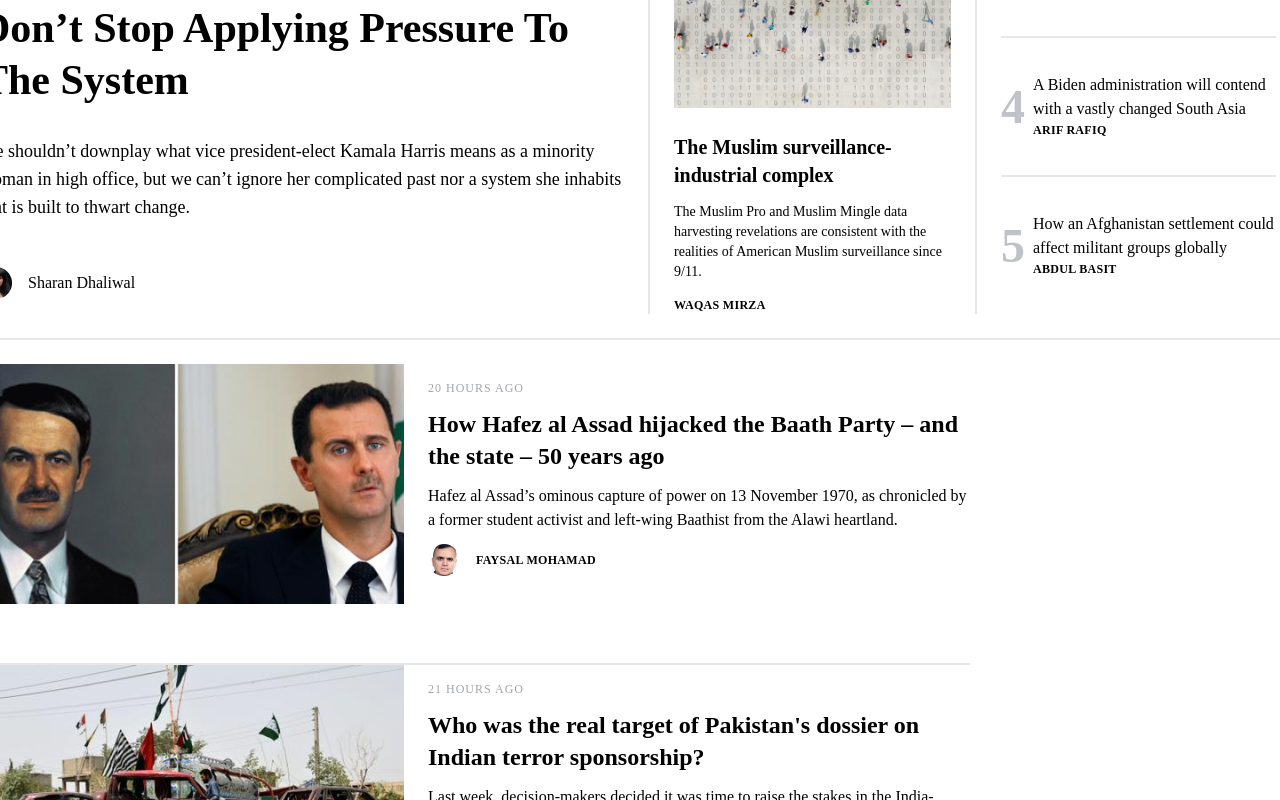
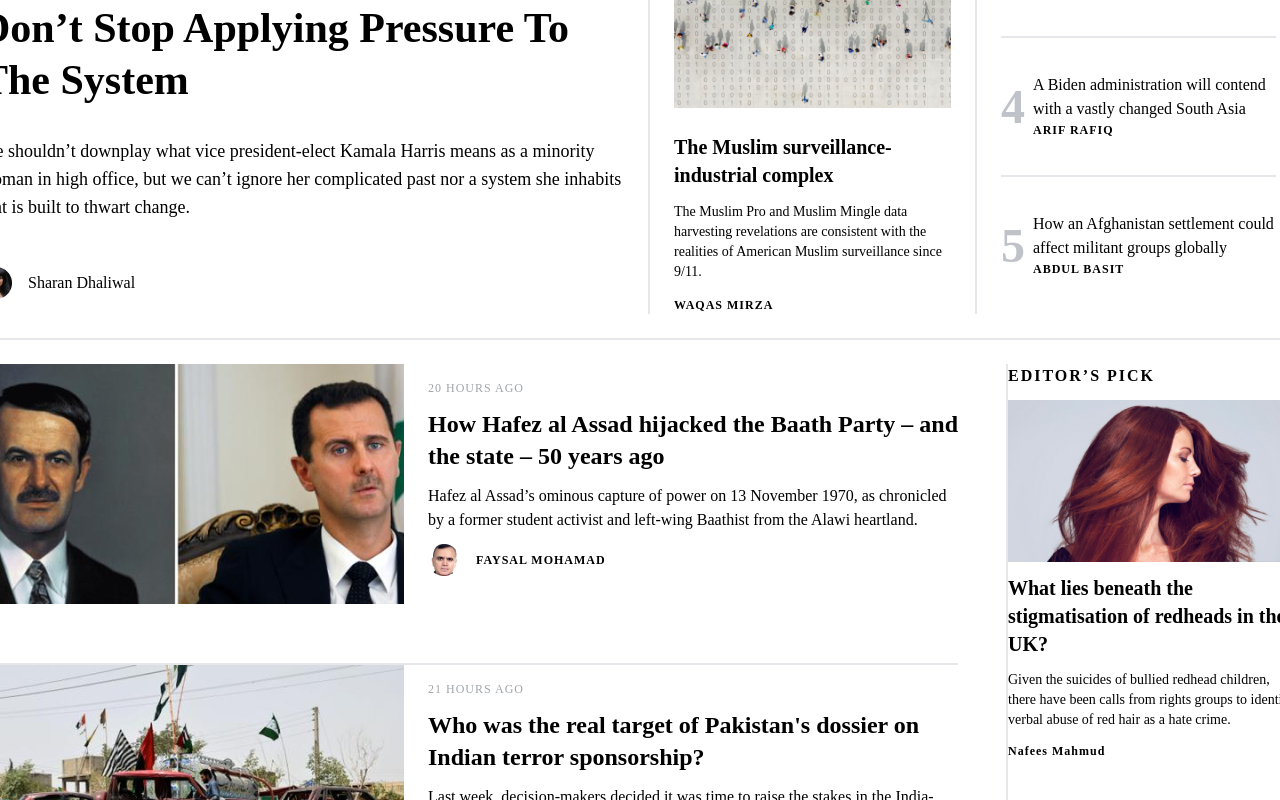
Before and after one commit to ismailcubuk/news-ui, a React (Create React App) app: page / in a window 1280 px wide. Shown: the part 960-1760 px from the top of the page. Built offline with nearby package versions, Linux system fonts and the light colour scheme.

Commit message:
finish bottom

```diff
--- a/src/App.js
+++ b/src/App.js
@@ -12,8 +12,9 @@ function App() {
         <Carousel />
         <div className="mx-[60px] divide-y-2">
           <Layer1 />
-          <Layer2/>
+          <Layer2 />
         </div>
+        <div className="bg-footer h-20 w-full" />
       </div>
     </div>
   );
--- a/src/components/main/Layer2.js
+++ b/src/components/main/Layer2.js
@@ -45,7 +45,7 @@ const articles = [
 
 export default function Layer2() {
   return (
-    <div className="grid pt-6 grid-cols-4">
+    <div className="grid pt-6 grid-cols-4 gap-12 divide-x-2">
       <div className="grid grid-rows-6 col-span-3 gap-6 divide-y-2">
         {articles.map((article, index) => (
           <div className={`flex ${index === 2 ? 'row-span-2 flex-col' : ''}`} key={index}>
@@ -62,6 +62,13 @@ export default function Layer2() {
           </div>
         ))}
       </div>
+      <div className="col-span-1 flex flex-col gap-3">
+        <p className="editors-pick">Edıtor’s Pıck</p>
+        <img src="/images/thumb10.jpg" className="w-[288px] h-[162px]" alt="thumb10" />
+        <p className="header">What lies beneath the stigmatisation of redheads in the UK?</p>
+        <p className="custom-text">Given the suicides of bullied redhead children, there have been calls from rights groups to identify verbal abuse of red hair as a hate crime.</p>
+        <p className="author">Nafees Mahmud</p>
+      </div>
     </div>
   );
 }
--- a/src/index.css
+++ b/src/index.css
@@ -20,6 +20,7 @@
     .custom-text {
       font-size: 14px;
       line-height: 20px;
+      font-weight: 400;
     }
     .number {
       font-weight: 700;
@@ -35,7 +36,7 @@
     .author {
       font-weight: 700;
       font-size: 12px;
-      letter-spacing: 0.025em;
+      letter-spacing: 1px;
     }
     .hours{
       color: var(--ink-10, #A0A5AA);
@@ -50,4 +51,11 @@
       font-weight: 700;
       line-height: 32px;
     }
+    .editors-pick{
+      font-size: 16px;
+      font-weight: 700;
+      line-height: 24px;
+      letter-spacing: 2px;
+      text-transform: uppercase;
+    }
   }
--- a/tailwind.config.js
+++ b/tailwind.config.js
@@ -8,6 +8,7 @@ module.exports = {
         world: "#33D8FF",
         opinion: "#005D99",
         horizon: "#E1E6EB",
+        footer: "#001733"
       },
       height: {
         400: "25rem",
```
Also changed, not shown: public/images/thumb10.jpg (added).
